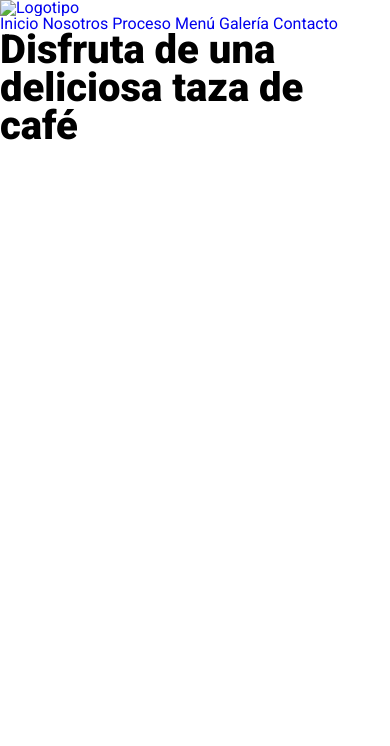
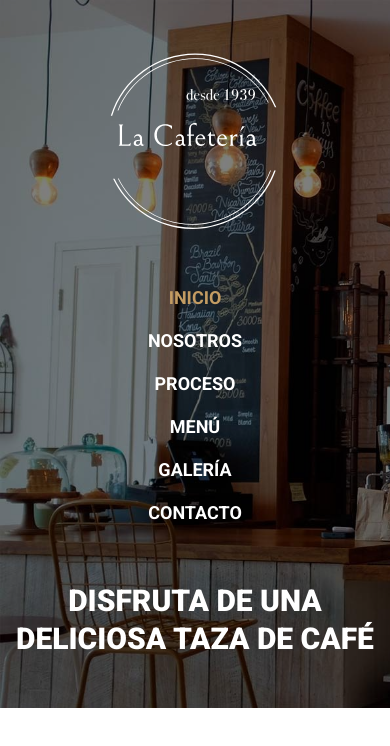
Before and after one commit to KevinJSS/Cafeteria_App, a website: page index.html in a window 390 px wide. Drawn offline with Linux system fonts and the light colour scheme.

Commit message:
Responsive header Section Added

```diff
--- a/gulpfile.js
+++ b/gulpfile.js
@@ -76,7 +76,7 @@ exports.processImages = processImages;
 exports.webpConversion = webpConversion;
 exports.avifConversion = avifConversion;
 exports.watchFileChanges = watchFileChanges;
-exports.default = series( processImages, webpConversion, avifConversion, compileCSS, watchFileChanges );
+exports.default = series( /*processImages, webpConversion, avifConversion,*/ compileCSS, watchFileChanges );
 
 // Default taks --> Just run gulp in the terminal to the tasks you've specified
 // Series --> Run the tasks in order
--- a/index.html
+++ b/index.html
@@ -12,17 +12,15 @@
     <link rel="stylesheet" href="build/css/app.css">
 </head>
 <body>
-    <header class="header header--index">
-        <div class="header__content header__container">
-            <div class="header__bar">
-                <div class="header__logo">
-                    <a href="index.html">
-                        <img src="#" alt="Logotipo">
-                    </a>
+    <header class="header header-index">
+        <div class="header-content container">
+            <div class="navbar">
+                <div class="logo">
+                    <img src="build/images/logo.svg" alt="Logotipo">
                 </div>
 
-                <nav class="navbar">
-                    <a href="index.html">Inicio</a>
+                <nav class="menu">
+                    <a href="index.html" class="active">Inicio</a>
                     <a href="about.html">Nosotros</a>
                     <a href="process.html">Proceso</a>
                     <a href="menu.html">Menú</a>
--- a/src/scss/base/_globals.scss
+++ b/src/scss/base/_globals.scss
@@ -40,15 +40,17 @@ h3 {
     font-size: v.$h3-font-size;
 }
 
-li {
+ul {
     list-style: none;
+    padding: 0;
+    margin: 0;
 }
 
 a {
     text-decoration: none;
 }
 
-image {
+img {
     display: block;
     max-width: 100%;
 }
@@ -57,9 +59,3 @@ p {
     color: v.$dark-color;
     font-size: v.$font-size-medium;
 }
-
-.container {
-    max-width: 120rem;
-    margin: 0 auto;
-    width: 95%;
-}
--- a/src/scss/base/_index.scss
+++ b/src/scss/base/_index.scss
@@ -1,5 +1,5 @@
 //@forward <-- Just includes the files, but doesn't compile them to be used;
-@forward 'normalize';
+//@forward 'normalize';
 @forward 'variables';
 @forward 'globals';
 @forward 'utilities';
--- /dev/null
+++ b/src/scss/base/_mixins.scss
@@ -0,0 +1,19 @@
+@use 'variables' as v;
+
+@mixin mobile {
+    @media (max-width: v.$mq-mobile) {
+        @content;
+    }
+}
+
+@mixin tablet {
+    @media (min-width: v.$mq-tablet) {
+        @content;
+    }
+}
+
+@mixin desktop {
+    @media (min-width: v.$mq-desktop) {
+        @content;
+    }
+}
--- a/src/scss/base/_utilities.scss
+++ b/src/scss/base/_utilities.scss
@@ -8,3 +8,9 @@
 .bg-primary {
     background-color: v.$primary-color;
 }
+
+.container {
+    max-width: 110rem;
+    margin: 0 auto;
+    width: 95%;
+}
--- a/src/scss/base/_variables.scss
+++ b/src/scss/base/_variables.scss
@@ -1,22 +1,22 @@
 // COLOR PALETTE
-$primary-color: #E8505B;
-$primary-color-hover: #C63D47;
-$secondary-color: #455A64;
-$secondary-color-hover: #37474F;
+$primary-color: #5E311E;
+$secondary-color: #C39C63;
 $light-color: #FFF;
 $dark-color: #000;
 $light-grey: #ECEEEF;
+$light-brown: #EBE7DE;
+
 
 // FONT FAMILY
 $font-family-primary: 'Roboto', sans-serif;
 
 // FONT SIZES
 $font-size-normal: 1.6rem;
-$font-size-medium: 2rem;
+$font-size-medium: 1.8rem;
 
-$h1-font-size: 4rem;
-$h2-font-size: 3.6rem;
-$h3-font-size: 3.2rem;
+$h1-font-size: 3rem;
+$h2-font-size: 2.8rem;
+$h3-font-size: 2.5rem;
 
 // FONT WEIGHTS
 $font-weight-normal: 400;
@@ -24,7 +24,7 @@ $font-weight-bold: 700;
 $font-weight-black: 900;
 
 // LINE HEIGHTS
-$line-height-normal: 1.5rem;
+$line-height-normal: 1.8rem;
 $line-height-heading: 3.8rem;
 
 // SPACING
--- a/src/scss/header/_header.scss
+++ b/src/scss/header/_header.scss
@@ -0,0 +1,49 @@
+@use 'base/variables' as v;
+@use 'base/mixins' as m;
+
+/* HEADER */
+.header {
+    padding: 5rem 0;
+    position: relative;
+
+    @include m.tablet {
+        min-height: 65rem;
+    }
+
+    &::before {
+        content:'';
+        position: absolute;
+        background-color: v.$dark-color;
+        opacity: 0.5;
+        top: 0;
+        left: 0;
+        right: 0;
+        bottom: 0;
+    }
+
+    .header-content {
+        position: relative;
+
+        h1 {
+            text-align: center;
+            color: v.$light-color;
+            text-transform: uppercase;
+            margin: calc(v.$spacing-medium + 1rem) 0 0 0;
+
+        }
+
+        @include m.tablet {
+            h1 {
+                font-size: calc(v.$h1-font-size + 1rem);
+                margin: v.$spacing-large 0;
+            }
+        }
+    }
+}
+
+// Header of each page
+.header-index {
+    background-image: url('../images/header_inicio.jpg');
+    background-size: cover;
+    background-repeat: no-repeat;
+}
--- a/src/scss/header/_index.scss
+++ b/src/scss/header/_index.scss
@@ -1 +1,3 @@
 @forward 'header';
+@forward 'navbar';
+@forward 'menu';
--- /dev/null
+++ b/src/scss/header/_menu.scss
@@ -0,0 +1,30 @@
+@use 'base/variables' as v;
+@use 'base/mixins' as m;
+
+.menu {
+    display: flex;
+    flex-direction: column;
+    gap: v.$spacing-normal;
+    margin-top: v.$spacing-medium;
+
+    a {
+        text-align: center;
+        color: v.$light-color;
+        font-size: v.$font-size-medium;
+        font-weight: v.$font-weight-bold;
+        text-transform: uppercase;
+
+        &:hover {
+            color: v.$secondary-color;
+        }
+
+        &.active {
+            color: v.$secondary-color;
+        }
+    }
+
+    @include m.tablet {
+        flex-direction: row;
+        margin-top: 0;
+    }
+}
--- /dev/null
+++ b/src/scss/header/_navbar.scss
@@ -0,0 +1,24 @@
+@use 'base/variables' as v;
+@use 'base/mixins' as m;
+
+/* BAR */
+.navbar {
+    display: flex;
+    flex-direction: column;
+
+    @include m.tablet {
+        flex-direction: row;
+        justify-content: space-between;
+        align-items: center;
+    }
+
+    .logo {
+        width: 50%;
+        margin: 0 auto;
+
+        @include m.tablet {
+            width: 20rem;
+            margin: unset;
+        }
+    }
+}
```
Also changed, not shown: build/css/app.css.
